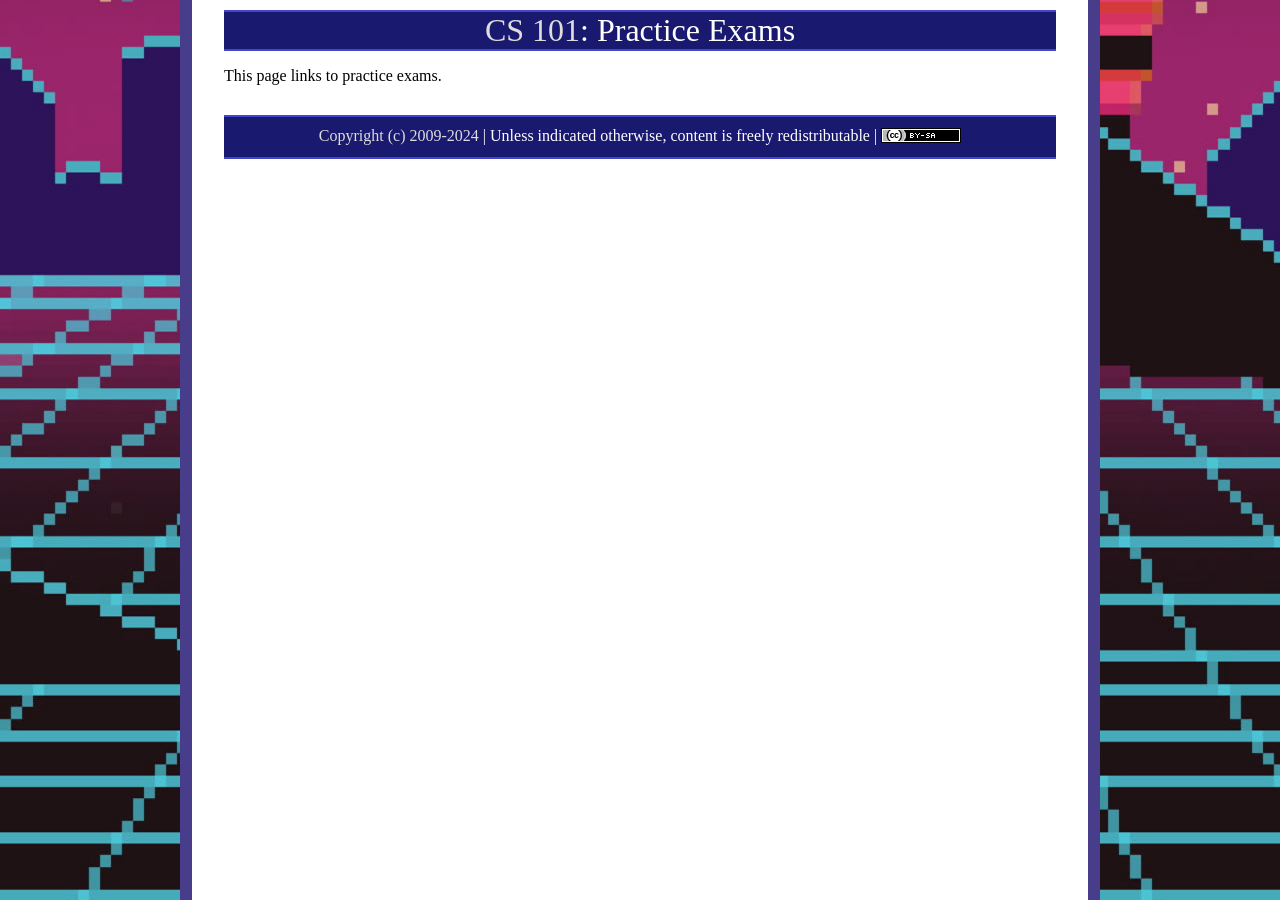
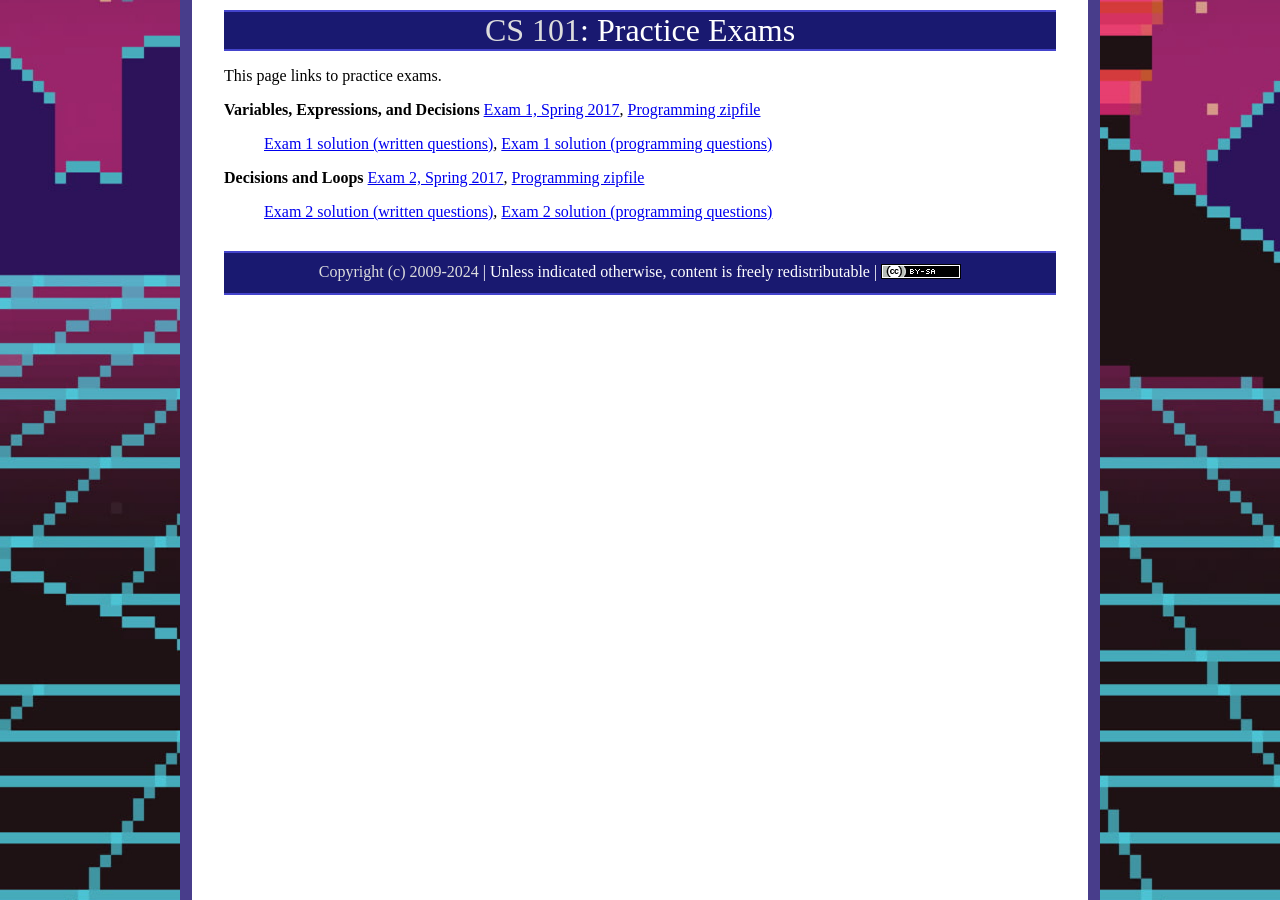
Before and after one commit to ycpcs/cs101-fall2024, a Jekyll site: the page built from practice/index.md, in a window 1280 px wide. Built offline with Jekyll 4.4.1, drawn with Linux system fonts in a browser that asks for light colours.

Commit message:
add practice exams
add practice exams

```diff
--- a/practice/index.md
+++ b/practice/index.md
@@ -5,16 +5,17 @@ title: "Practice Exams"
 
 This page links to practice exams.
 
-<!--
+**Variables, Expressions, and Decisions**
 [Exam 1, Spring 2017](cs101-spring2017-exam01.pdf), [Programming zipfile](CS101_Exam01.zip)
 
 > [Exam 1 solution (written questions)](cs101-spring2017-exam01-solution.pdf), [Exam 1 solution (programming questions)](CS101_Exam01_Solution.zip)
 
+**Decisions and Loops**
 [Exam 2, Spring 2017](cs101-spring2017-exam02.pdf), [Programming zipfile](CS101_Exam02.zip)
 
 > [Exam 2 solution (written questions)](cs101-spring2017-exam02-solution.pdf), [Exam 2 solution (programming questions)](CS101_Exam02_Solution.zip)
 
-
+<!--
 [Exam 3, Spring 2017](cs101-spring2017-exam03.pdf), [Programming zipfile](CS101_Exam03.zip)
 
 > [Exam 3 solution (written questions)](cs101-spring2017-exam03-solution.pdf) , [Exam 3 solution (programming questions)](CS101_Exam03_Solution.zip)
```
